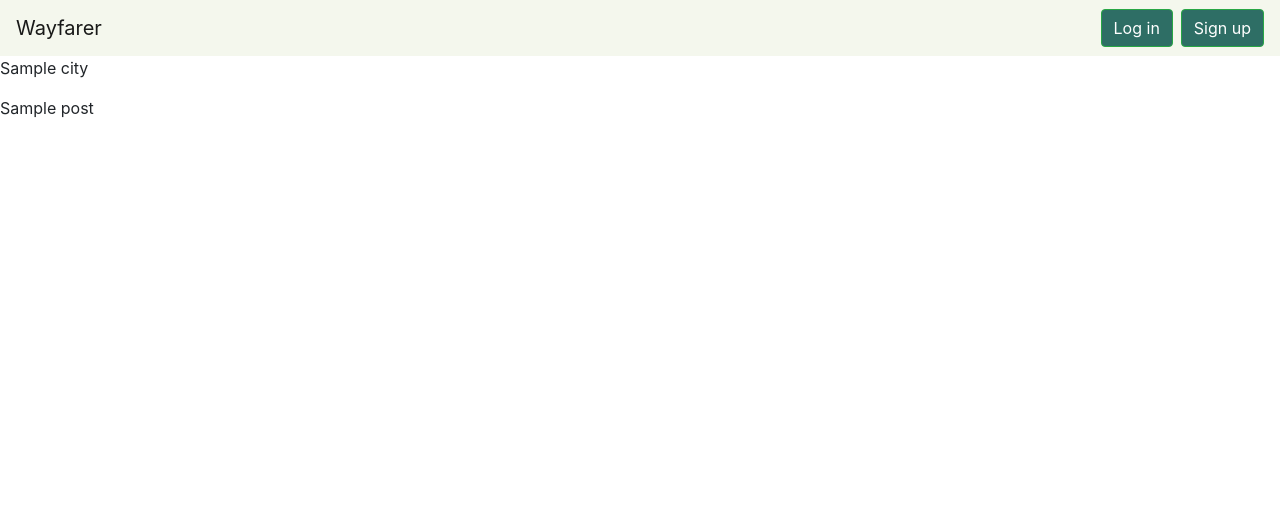
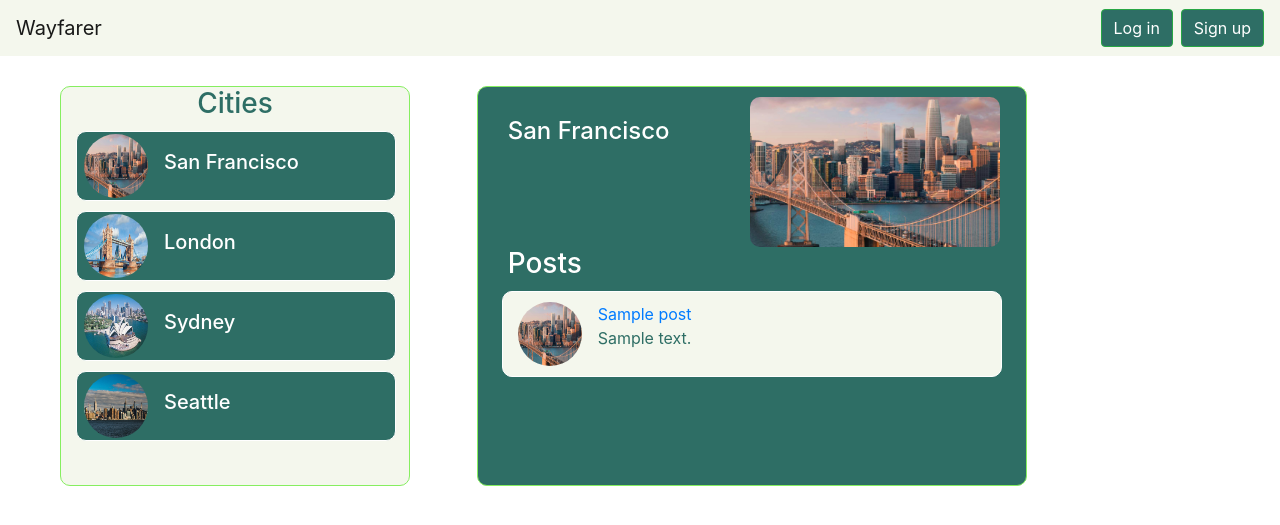
Before and after one commit to fletcherj17/wayfarer, a Django app: page /cities/1 in a window 1280 px wide. Shown: the top 525 px of the page. Run offline with Django 3.2, Linux system fonts and the light colour scheme; tables that the repository leaves empty hold one stand-in row (values such as "Sample post"); some libraries are stand-ins or nearby versions.

Commit message:
city page is designed

```diff
--- a/main_app/models.py
+++ b/main_app/models.py
@@ -24,6 +24,7 @@ class Post(models.Model):
     author = models.ForeignKey(User, on_delete=models.CASCADE)
     content = models.TextField()
     city = models.ForeignKey(City, on_delete=models.CASCADE)
+    date = models.DateTimeField(auto_now_add=True)
 
 
     def __str__(self):
--- /dev/null
+++ b/main_app/static/css/city.css
@@ -0,0 +1,78 @@
+body{
+    margin: 0;
+    padding: 0;
+    box-sizing: border-box;
+}
+
+.card{
+    display: flex;
+    flex-direction: row;
+    align-items: center;
+    width: 320px;
+    margin: 0 auto;
+    margin-top: 10px;
+    color: white;
+    background-color: #2e6e65;
+    border: 1px solid white;
+    cursor: pointer;
+    border-radius: 10px;
+    padding: 2px;
+}
+
+.card img{
+    margin-left: 5px;
+    border-radius: 50%;
+}
+.container {
+    border: 1px solid #86ee60;
+    border-radius: 10px;
+    height: 400px;
+    margin-left: 60px;
+    margin-top: 30px;
+    background-color: #f4f7ed;
+    width: 350px;
+
+}
+.container h3{
+    text-align: center;
+    color: #2e6e65;
+}
+.container1 {
+    border: 1px solid #86ee60;
+    border-radius: 10px;
+    height: 400px;
+    margin-top: 30px;
+    background-color: #f4f7ed;
+    width: 550px;
+    margin-left: 40px;
+    background-color: #2e6e65;
+
+}
+.city-card {
+    display: flex;
+    flex-direction: row;
+    margin: 0 auto;
+    color: white;
+
+}
+.city-card h3 {
+    margin-top: 30px;
+    margin-left: 30px;
+    font-size: 1.5em;
+}
+.city-card img{
+    margin-top: 10px;
+    margin-left: 80px;
+    border-radius: 10px;
+
+}
+.city {
+    width: 500px;
+    padding: 10px;
+    background-color: #f4f7ed;
+    color: #2e6e65;
+}
+.post {
+    margin-left: 30px;
+    color: white;
+}
--- a/main_app/static/css/styles.css
+++ b/main_app/static/css/styles.css
@@ -20,11 +20,9 @@ body{
 }
 .curved img {
 
-
         width: 100px;
         height: 100px;
         border-radius: 50%;
-
     }
 
 .curved.upper {
@@ -36,5 +34,5 @@ body{
     display: block;
 }
 .curved .col-sm-6{
-  margin-right: -20px;
+  margin-right: -60px;
 }
--- a/main_app/templates/base.html
+++ b/main_app/templates/base.html
@@ -23,6 +23,7 @@
                 <form class="form-inline" action="{% url 'logout' %}" method="POST">
                     {% csrf_token %}
                     <input type="submit" class="btn btn-outline-success my-2 my-sm-0" id="logOut" value="Log out">
+
                 </form>
                 {% else %}
             <form class="form-inline">
--- a/main_app/templates/cities.html
+++ b/main_app/templates/cities.html
@@ -1,8 +1,59 @@
 {% extends 'base.html' %}
+{% load static %}
+{% block content %}
+<head>
+    <link rel="stylesheet" href="{% static 'css/city.css' %}">
+  </head>
 
-{% block content %}
-<p>{{city.name}}</p>
+    <div class="row">
+
+        <div class="col-sm-4" >
+            <div class="container">
+                <h3 > Cities</h3>
+                <div class='card '>
+                    <img class="mr-3" src="{% static 'images/sanfrancisco.jpeg' %}" alt="Generic placeholder image" width='64' height='64'>
+                    <h5 class="mt-0">San Francisco</h5>
+                </div>
+                <div class='card '>
+                    <img class="mr-3" src="{% static 'images/london.jpeg' %}" alt="Generic placeholder image" width='64' height='64'>
+                    <h5 class="mt-0">London</h5>
+                </div>
+                <div class='card '>
+                <img class="mr-3" src="{% static 'images/sydney.jpeg' %}" alt="Generic placeholder image" width='64' height='64'>
+                <h5 class="mt-0">Sydney</h5>
+                </div>
+                <div class='card '>
+                <img class="mr-3" src="{% static 'images/newyork.jpeg' %}" alt="Generic placeholder image" width='64' height='64'>
+                <h5 class="mt-0">Seattle</h5>
+                </div>
+            </div>
+        </div>
+    <div class="col-sm-4" >
+        <div class="container1">
+            <div class="city-card">
+                <h3>San Francisco</h3>
+                <img class="mr-3" src="{% static 'images/sanfrancisco.jpeg' %}" alt="Generic placeholder image" width='250' height='150'>
+
+            </div>
+                <h3 class="post">Posts</h3>
+
+            {% for post in posts %}
+            <div class="card city">
+                <div class="media">
+                        <img class="mr-3" src="{% static 'images/sanfrancisco.jpeg' %}" alt="Generic placeholder image" width='64' height='64'>
+                    <div class="media-body">
+                    <a href="{% url 'show_post' post.id %}">{{ post.title }}</a>
+                    <p>{{post.content}}</p>
+                    </div>
+                </div>
+            </div>
+            {% endfor %}
+        </div>
+
+    </div>
+</div>
+<!-- <p>{{city.name}}</p>
 {% for post in posts %}
 <p>{{post.title}}</p>
-{% endfor %}
+{% endfor %} -->
 {% endblock %}
```
Also changed, not shown: main_app/static/css/show_post.css (+23 -12 lines), main_app/templates/profile/show_post.html (+10 -1 lines), main_app/migrations/0008_post_date.py (added), main_app/static/images/london.jpeg (added), main_app/static/images/sanfrancisco.jpeg (added), main_app/static/images/sydney.jpeg (added).
